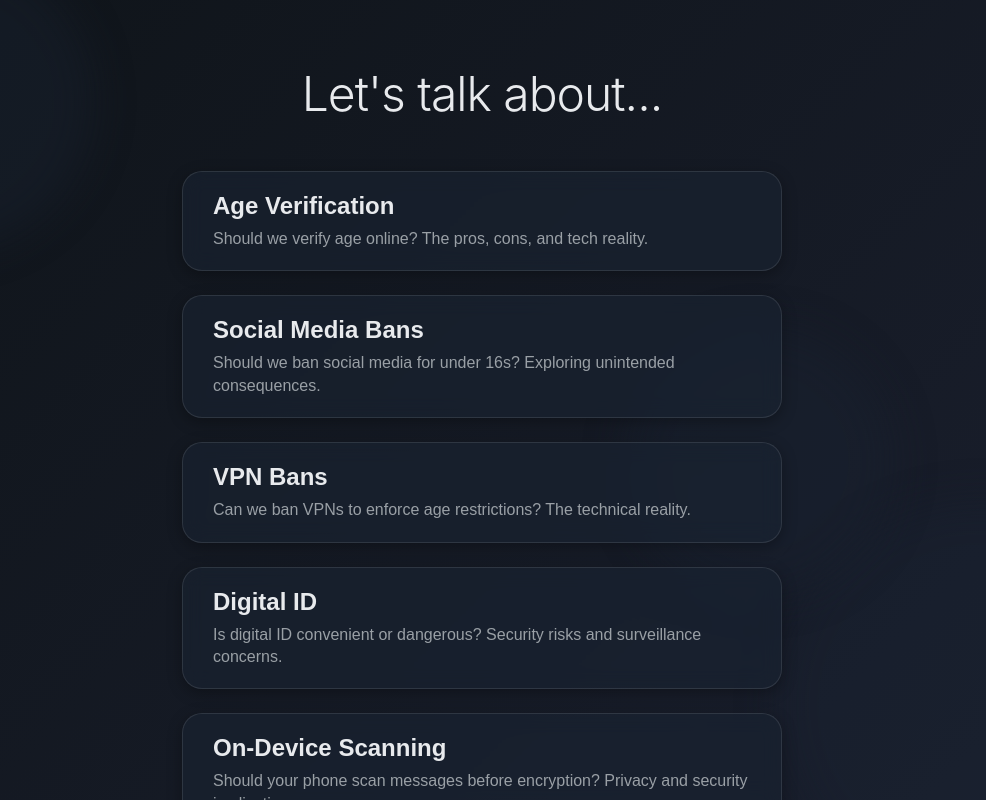
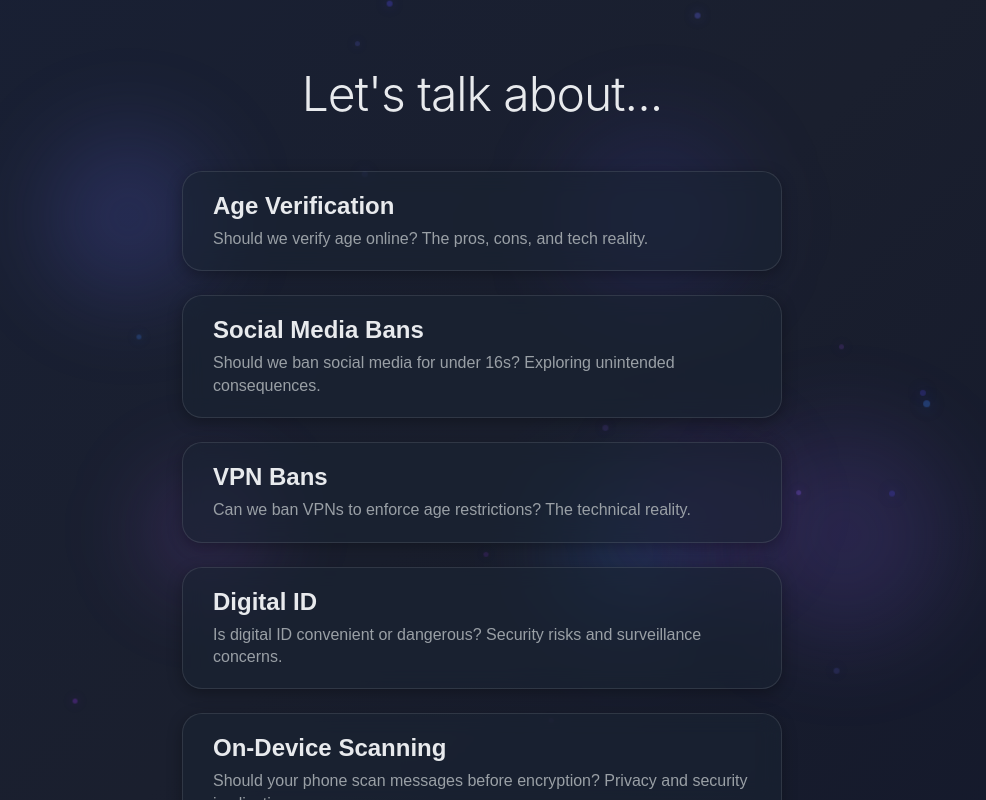
Before and after one commit to IanNorris/WhatAbout, a React (Vite) app: page / in a window 1280 px wide. Shown: the whole page, without its empty margins (158-1144 px from the left). Built offline with nearby package versions, Linux system fonts and the light colour scheme.

Commit message:
Cloud background

```diff
--- a/src/components/CloudBackground.jsx
+++ b/src/components/CloudBackground.jsx
@@ -4,9 +4,30 @@ import styles from './CloudBackground.module.css';
 const CloudBackground = () => {
     return (
         <div className={styles.container}>
-            <div className={styles.cloud}></div>
-            <div className={styles.cloud}></div>
-            <div className={styles.cloud}></div>
+            <div className={styles.particle}></div>
+            <div className={styles.particle}></div>
+            <div className={styles.particle}></div>
+            <div className={styles.particle}></div>
+            <div className={styles.particle}></div>
+            <div className={styles.particle}></div>
+            <div className={styles.particle}></div>
+            <div className={styles.particle}></div>
+            <div className={styles.particle}></div>
+            <div className={styles.particle}></div>
+            <div className={styles.particle}></div>
+            <div className={styles.particle}></div>
+            <div className={styles.particle}></div>
+            <div className={styles.particle}></div>
+            <div className={styles.particle}></div>
+            <div className={styles.particle}></div>
+            <div className={styles.particle}></div>
+            <div className={styles.particle}></div>
+            <div className={styles.particle}></div>
+            <div className={styles.particle}></div>
+            <div className={styles.particle}></div>
+            <div className={styles.particle}></div>
+            <div className={styles.particle}></div>
+            <div className={styles.particle}></div>
         </div>
     );
 };
--- a/src/components/CloudBackground.module.css
+++ b/src/components/CloudBackground.module.css
@@ -6,50 +6,393 @@
     height: 100%;
     z-index: -1;
     overflow: hidden;
-    background: linear-gradient(135deg, #0f1419 0%, #1a1f2e 100%);
+    background: linear-gradient(-45deg, #0a0e27, #1a1f2e, #16213e, #0f1419);
+    background-size: 400% 400%;
+    animation: gradientShift 20s ease infinite;
 }
 
-.cloud {
-    position: absolute;
-    background: var(--color-cloud-dark);
-    border-radius: 50%;
-    filter: blur(20px);
-    opacity: 0.4;
-    animation: float 20s infinite ease-in-out alternate;
+@keyframes gradientShift {
+    0% {
+        background-position: 0% 50%;
+    }
+    50% {
+        background-position: 100% 50%;
+    }
+    100% {
+        background-position: 0% 50%;
+    }
 }
 
-.cloud:nth-child(1) {
-    width: 300px;
-    height: 300px;
-    top: -50px;
-    left: -50px;
-    animation-duration: 25s;
+.particle {
+    position: absolute;
+    border-radius: 50%;
+    pointer-events: none;
 }
 
-.cloud:nth-child(2) {
-    width: 400px;
-    height: 400px;
-    bottom: -100px;
-    right: -50px;
-    animation-duration: 30s;
-    animation-delay: -5s;
+/* Large glowing orbs */
+.particle:nth-child(1) {
+    width: 200px;
+    height: 200px;
+    background: radial-gradient(circle, rgba(99, 102, 241, 0.25), transparent);
+    top: 20%;
+    left: 10%;
+    animation: float1 26s infinite ease-in-out;
+    filter: blur(40px);
 }
 
-.cloud:nth-child(3) {
+.particle:nth-child(2) {
     width: 250px;
     height: 250px;
-    top: 40%;
-    left: 60%;
-    animation-duration: 22s;
-    animation-delay: -10s;
+    background: radial-gradient(circle, rgba(139, 92, 246, 0.2), transparent);
+    bottom: 15%;
+    right: 10%;
+    animation: float2 32s infinite ease-in-out;
+    filter: blur(40px);
 }
 
-@keyframes float {
-    0% {
-        transform: translate(0, 0) scale(1);
+.particle:nth-child(3) {
+    width: 180px;
+    height: 180px;
+    background: radial-gradient(circle, rgba(59, 130, 246, 0.22), transparent);
+    top: 50%;
+    left: 50%;
+    animation: float3 24s infinite ease-in-out;
+    filter: blur(40px);
+}
+
+.particle:nth-child(4) {
+    width: 150px;
+    height: 150px;
+    background: radial-gradient(circle, rgba(168, 85, 247, 0.2), transparent);
+    top: 60%;
+    left: 20%;
+    animation: float4 28s infinite ease-in-out;
+    filter: blur(40px);
+}
+
+.particle:nth-child(5) {
+    width: 220px;
+    height: 220px;
+    background: radial-gradient(circle, rgba(79, 70, 229, 0.18), transparent);
+    top: 10%;
+    right: 25%;
+    animation: float5 35s infinite ease-in-out;
+    filter: blur(40px);
+}
+
+.particle:nth-child(6) {
+    width: 160px;
+    height: 160px;
+    background: radial-gradient(circle, rgba(147, 51, 234, 0.2), transparent);
+    bottom: 30%;
+    left: 60%;
+    animation: float6 30s infinite ease-in-out;
+    filter: blur(40px);
+}
+
+/* Small floating dots */
+.particle:nth-child(7) {
+    width: 6px;
+    height: 6px;
+    background: rgba(99, 102, 241, 0.5);
+    top: 25%;
+    left: 30%;
+    animation: floatSmall1 16s infinite ease-in-out;
+    box-shadow: 0 0 15px rgba(99, 102, 241, 0.5);
+}
+
+.particle:nth-child(8) {
+    width: 5px;
+    height: 5px;
+    background: rgba(139, 92, 246, 0.5);
+    top: 70%;
+    left: 80%;
+    animation: floatSmall2 20s infinite ease-in-out;
+    box-shadow: 0 0 12px rgba(139, 92, 246, 0.5);
+}
+
+.particle:nth-child(9) {
+    width: 7px;
+    height: 7px;
+    background: rgba(59, 130, 246, 0.5);
+    top: 40%;
+    right: 20%;
+    animation: floatSmall3 24s infinite ease-in-out;
+    box-shadow: 0 0 18px rgba(59, 130, 246, 0.5);
+}
+
+.particle:nth-child(10) {
+    width: 5px;
+    height: 5px;
+    background: rgba(168, 85, 247, 0.5);
+    bottom: 20%;
+    left: 40%;
+    animation: floatSmall1 18s infinite ease-in-out;
+    animation-delay: -5s;
+    box-shadow: 0 0 14px rgba(168, 85, 247, 0.5);
+}
+
+.particle:nth-child(11) {
+    width: 6px;
+    height: 6px;
+    background: rgba(99, 102, 241, 0.45);
+    top: 15%;
+    left: 75%;
+    animation: floatSmall2 22s infinite ease-in-out;
+    animation-delay: -8s;
+    box-shadow: 0 0 14px rgba(99, 102, 241, 0.5);
+}
+
+.particle:nth-child(12) {
+    width: 5px;
+    height: 5px;
+    background: rgba(147, 51, 234, 0.5);
+    top: 80%;
+    left: 15%;
+    animation: floatSmall3 19s infinite ease-in-out;
+    animation-delay: -3s;
+    box-shadow: 0 0 12px rgba(147, 51, 234, 0.5);
+}
+
+.particle:nth-child(13) {
+    width: 6px;
+    height: 6px;
+    background: rgba(79, 70, 229, 0.45);
+    top: 55%;
+    right: 10%;
+    animation: floatSmall1 21s infinite ease-in-out;
+    animation-delay: -10s;
+    box-shadow: 0 0 15px rgba(79, 70, 229, 0.5);
+}
+
+.particle:nth-child(14) {
+    width: 5px;
+    height: 5px;
+    background: rgba(59, 130, 246, 0.5);
+    top: 35%;
+    left: 45%;
+    animation: floatSmall2 17s infinite ease-in-out;
+    animation-delay: -6s;
+    box-shadow: 0 0 13px rgba(59, 130, 246, 0.5);
+}
+
+.particle:nth-child(15) {
+    width: 6px;
+    height: 6px;
+    background: rgba(139, 92, 246, 0.45);
+    bottom: 40%;
+    right: 35%;
+    animation: floatSmall3 23s infinite ease-in-out;
+    animation-delay: -12s;
+    box-shadow: 0 0 14px rgba(139, 92, 246, 0.5);
+}
+
+.particle:nth-child(16) {
+    width: 5px;
+    height: 5px;
+    background: rgba(168, 85, 247, 0.5);
+    top: 90%;
+    left: 55%;
+    animation: floatSmall1 20s infinite ease-in-out;
+    animation-delay: -15s;
+    box-shadow: 0 0 12px rgba(168, 85, 247, 0.5);
+}
+
+.particle:nth-child(17) {
+    width: 6px;
+    height: 6px;
+    background: rgba(79, 70, 229, 0.5);
+    top: 12%;
+    left: 50%;
+    animation: floatSmall2 19s infinite ease-in-out;
+    animation-delay: -7s;
+    box-shadow: 0 0 14px rgba(79, 70, 229, 0.5);
+}
+
+.particle:nth-child(18) {
+    width: 5px;
+    height: 5px;
+    background: rgba(147, 51, 234, 0.5);
+    bottom: 25%;
+    right: 45%;
+    animation: floatSmall3 21s infinite ease-in-out;
+    animation-delay: -11s;
+    box-shadow: 0 0 13px rgba(147, 51, 234, 0.5);
+}
+
+.particle:nth-child(19) {
+    width: 6px;
+    height: 6px;
+    background: rgba(99, 102, 241, 0.5);
+    top: 65%;
+    left: 70%;
+    animation: floatSmall1 18s infinite ease-in-out;
+    animation-delay: -4s;
+    box-shadow: 0 0 15px rgba(99, 102, 241, 0.5);
+}
+
+.particle:nth-child(20) {
+    width: 5px;
+    height: 5px;
+    background: rgba(59, 130, 246, 0.45);
+    top: 45%;
+    left: 25%;
+    animation: floatSmall2 22s infinite ease-in-out;
+    animation-delay: -13s;
+    box-shadow: 0 0 12px rgba(59, 130, 246, 0.5);
+}
+
+.particle:nth-child(21) {
+    width: 6px;
+    height: 6px;
+    background: rgba(139, 92, 246, 0.5);
+    bottom: 10%;
+    left: 35%;
+    animation: floatSmall3 20s infinite ease-in-out;
+    animation-delay: -9s;
+    box-shadow: 0 0 14px rgba(139, 92, 246, 0.5);
+}
+
+.particle:nth-child(22) {
+    width: 5px;
+    height: 5px;
+    background: rgba(168, 85, 247, 0.45);
+    top: 28%;
+    right: 30%;
+    animation: floatSmall1 17s infinite ease-in-out;
+    animation-delay: -2s;
+    box-shadow: 0 0 13px rgba(168, 85, 247, 0.5);
+}
+
+.particle:nth-child(23) {
+    width: 6px;
+    height: 6px;
+    background: rgba(79, 70, 229, 0.5);
+    bottom: 50%;
+    right: 15%;
+    animation: floatSmall2 23s infinite ease-in-out;
+    animation-delay: -16s;
+    box-shadow: 0 0 15px rgba(79, 70, 229, 0.5);
+}
+
+.particle:nth-child(24) {
+    width: 5px;
+    height: 5px;
+    background: rgba(99, 102, 241, 0.45);
+    top: 5%;
+    left: 40%;
+    animation: floatSmall3 19s infinite ease-in-out;
+    animation-delay: -14s;
+    box-shadow: 0 0 12px rgba(99, 102, 241, 0.5);
+}
+
+@keyframes float1 {
+    0%, 100% {
+        transform: translate(0, 0);
     }
-
-    100% {
-        transform: translate(30px, 20px) scale(1.1);
+    33% {
+        transform: translate(80px, -60px);
+    }
+    66% {
+        transform: translate(-50px, 80px);
     }
 }
+
+@keyframes float2 {
+    0%, 100% {
+        transform: translate(0, 0);
+    }
+    50% {
+        transform: translate(-100px, -80px);
+    }
+}
+
+@keyframes float3 {
+    0%, 100% {
+        transform: translate(0, 0) rotate(0deg);
+    }
+    25% {
+        transform: translate(60px, 60px) rotate(90deg);
+    }
+    75% {
+        transform: translate(-60px, -40px) rotate(-90deg);
+    }
+}
+
+@keyframes float4 {
+    0%, 100% {
+        transform: translate(0, 0);
+    }
+    40% {
+        transform: translate(70px, -50px);
+    }
+    80% {
+        transform: translate(-40px, 60px);
+    }
+}
+
+@keyframes float5 {
+    0%, 100% {
+        transform: translate(0, 0);
+    }
+    35% {
+        transform: translate(-90px, 70px);
+    }
+    70% {
+        transform: translate(60px, -50px);
+    }
+}
+
+@keyframes float6 {
+    0%, 100% {
+        transform: translate(0, 0);
+    }
+    50% {
+        transform: translate(50px, 90px);
+    }
+}
+
+@keyframes floatSmall1 {
+    0%, 100% {
+        transform: translate(0, 0);
+        opacity: 0.4;
+    }
+    25% {
+        transform: translate(150px, -100px);
+        opacity: 0.7;
+    }
+    50% {
+        transform: translate(100px, 150px);
+        opacity: 0.3;
+    }
+    75% {
+        transform: translate(-100px, 50px);
+        opacity: 0.6;
+    }
+}
+
+@keyframes floatSmall2 {
+    0%, 100% {
+        transform: translate(0, 0);
+        opacity: 0.5;
+    }
+    50% {
+        transform: translate(-120px, -120px);
+        opacity: 0.7;
+    }
+}
+
+@keyframes floatSmall3 {
+    0%, 100% {
+        transform: translate(0, 0);
+        opacity: 0.4;
+    }
+    33% {
+        transform: translate(80px, 100px);
+        opacity: 0.7;
+    }
+    66% {
+        transform: translate(-80px, -60px);
+        opacity: 0.3;
+    }
+}
```
